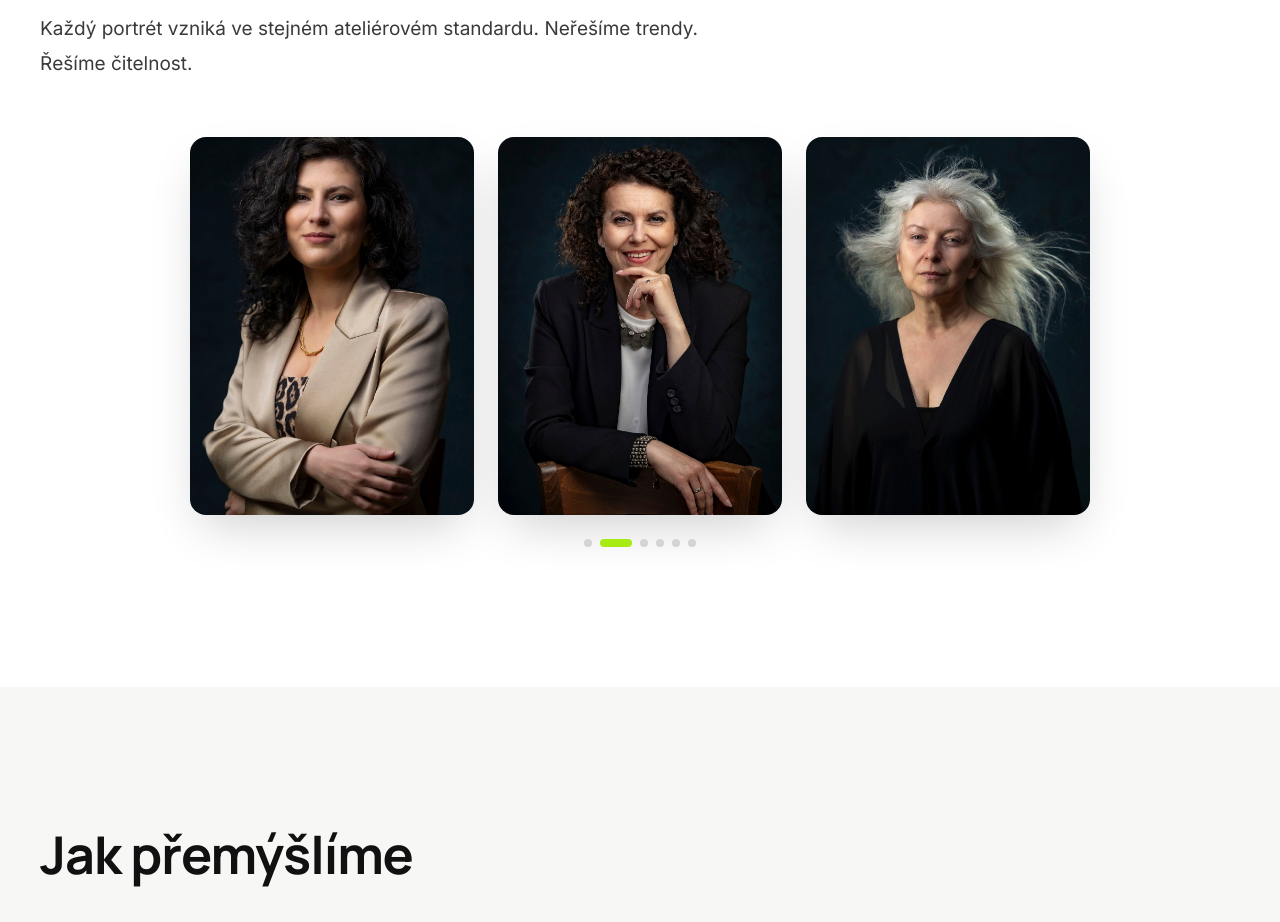
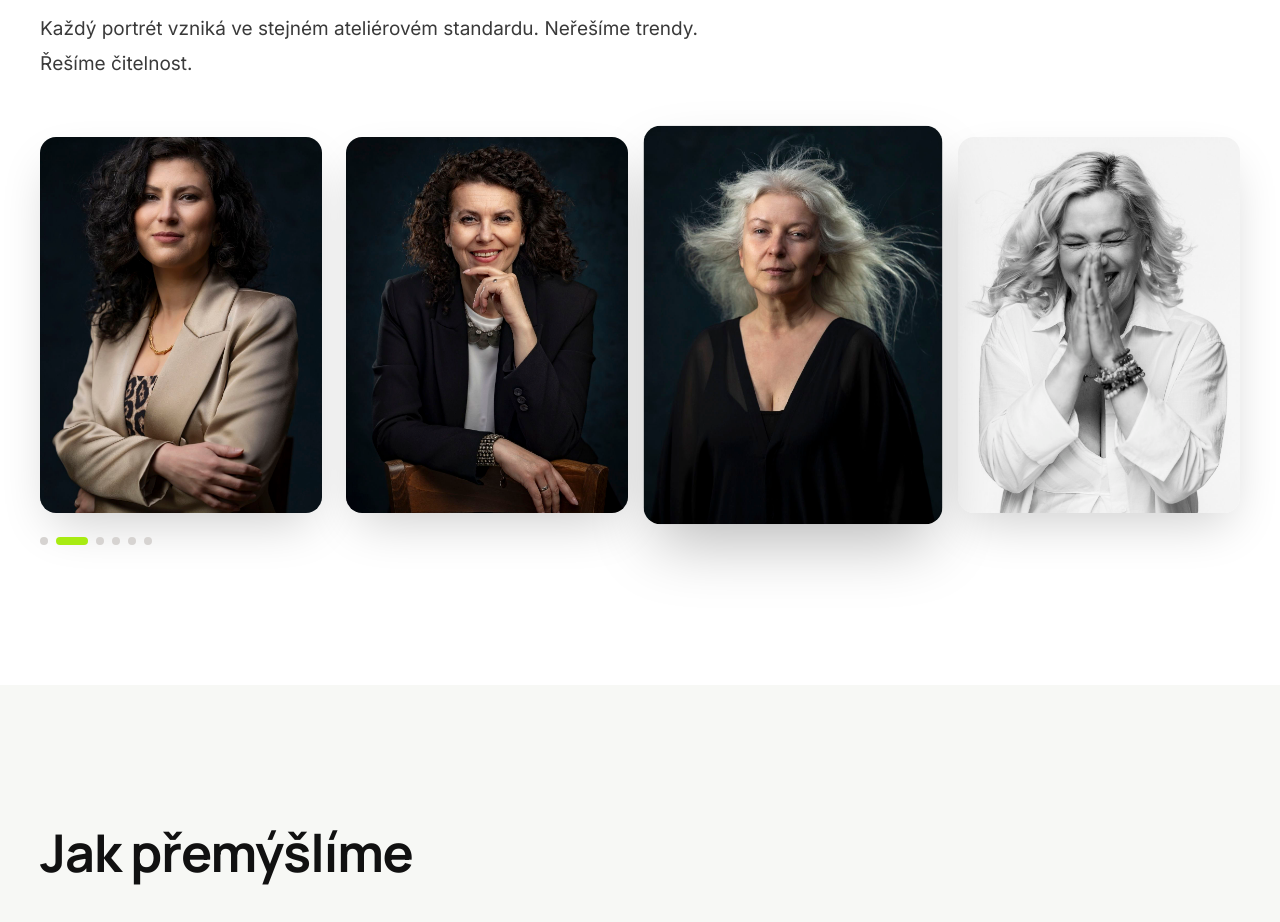
Before and after one commit to katarinabrics-eng/ai-content-studio, a Next.js app in the folder apps/content-studio/: page /portrety in a window 1280 px wide. Shown: the part 2040-2962 px from the top of the page. Built offline with nearby package versions, Linux system fonts and the light colour scheme.

Commit message:
refactor: enhance StandardCarousel layout and styling for improved visual appeal and user experience

```diff
--- a/apps/content-studio/src/app/components/StandardCarousel.tsx
+++ b/apps/content-studio/src/app/components/StandardCarousel.tsx
@@ -11,7 +11,8 @@ const SLIDES = [
   { src: "/placeholders/PORTFOLIO PORTRET/vyber/20.JPG", alt: "Portrét – ateliérový standard" },
 ];
 
-const FRAME_CLASS = "overflow-hidden rounded-2xl shadow-[0_20px_50px_-12px_rgba(0,0,0,0.2)]";
+const FRAME_BASE = "overflow-hidden rounded-2xl shadow-[0_20px_50px_-12px_rgba(0,0,0,0.2)] transition-all duration-500 ease-out";
+const FRAME_CENTER = "overflow-hidden rounded-2xl shadow-[0_28px_60px_-12px_rgba(0,0,0,0.28)] transition-all duration-500 ease-out scale-[1.06] z-10";
 
 export function StandardCarousel() {
   const [index, setIndex] = useState(0);
@@ -20,17 +21,21 @@ export function StandardCarousel() {
   useEffect(() => {
     const t = setInterval(() => {
       setIndex((i) => (i + 1) % n);
-    }, 4000);
+    }, 4500);
     return () => clearInterval(t);
   }, [n]);
 
-  const visible = [index, (index + 1) % n, (index + 2) % n].map((i) => SLIDES[i]);
+  const visible = [index, (index + 1) % n, (index + 2) % n, (index + 3) % n].map((i) => SLIDES[i]);
+  const centerIndex = 2;
 
   return (
-    <div className="relative">
-      <div className="grid grid-cols-3 gap-4 md:gap-6">
-        {visible.map((slide) => (
-          <div key={slide.src} className={FRAME_CLASS}>
+    <div className="relative w-full">
+      <div className="grid grid-cols-4 gap-4 md:gap-6">
+        {visible.map((slide, pos) => (
+          <div
+            key={`${pos}-${slide.src}`}
+            className={pos === centerIndex ? FRAME_CENTER : FRAME_BASE}
+          >
             <img
               src={slide.src}
               alt={slide.alt}
@@ -39,13 +44,13 @@ export function StandardCarousel() {
           </div>
         ))}
       </div>
-      <div className="mt-6 flex justify-center gap-2">
+      <div className="mt-6 flex justify-start gap-2">
         {SLIDES.map((_, i) => (
           <button
             key={i}
             type="button"
             onClick={() => setIndex(i)}
-            className={`h-2 rounded-full transition-all ${
+            className={`h-2 rounded-full transition-all duration-300 ${
               i === index ? "w-8 bg-[#A8EB12]" : "w-2 bg-stone-300 hover:bg-stone-400"
             }`}
             aria-label={`Slide ${i + 1}`}
--- a/apps/content-studio/src/app/portrety/page.tsx
+++ b/apps/content-studio/src/app/portrety/page.tsx
@@ -88,7 +88,7 @@ export default function PortretyPage() {
               Každý portrét vzniká ve stejném ateliérovém standardu. Neřešíme trendy. Řešíme čitelnost.
             </p>
           </div>
-          <div className="max-w-[900px] mx-auto">
+          <div className="w-full max-w-[1200px]">
             <StandardCarousel />
           </div>
         </div>
```
